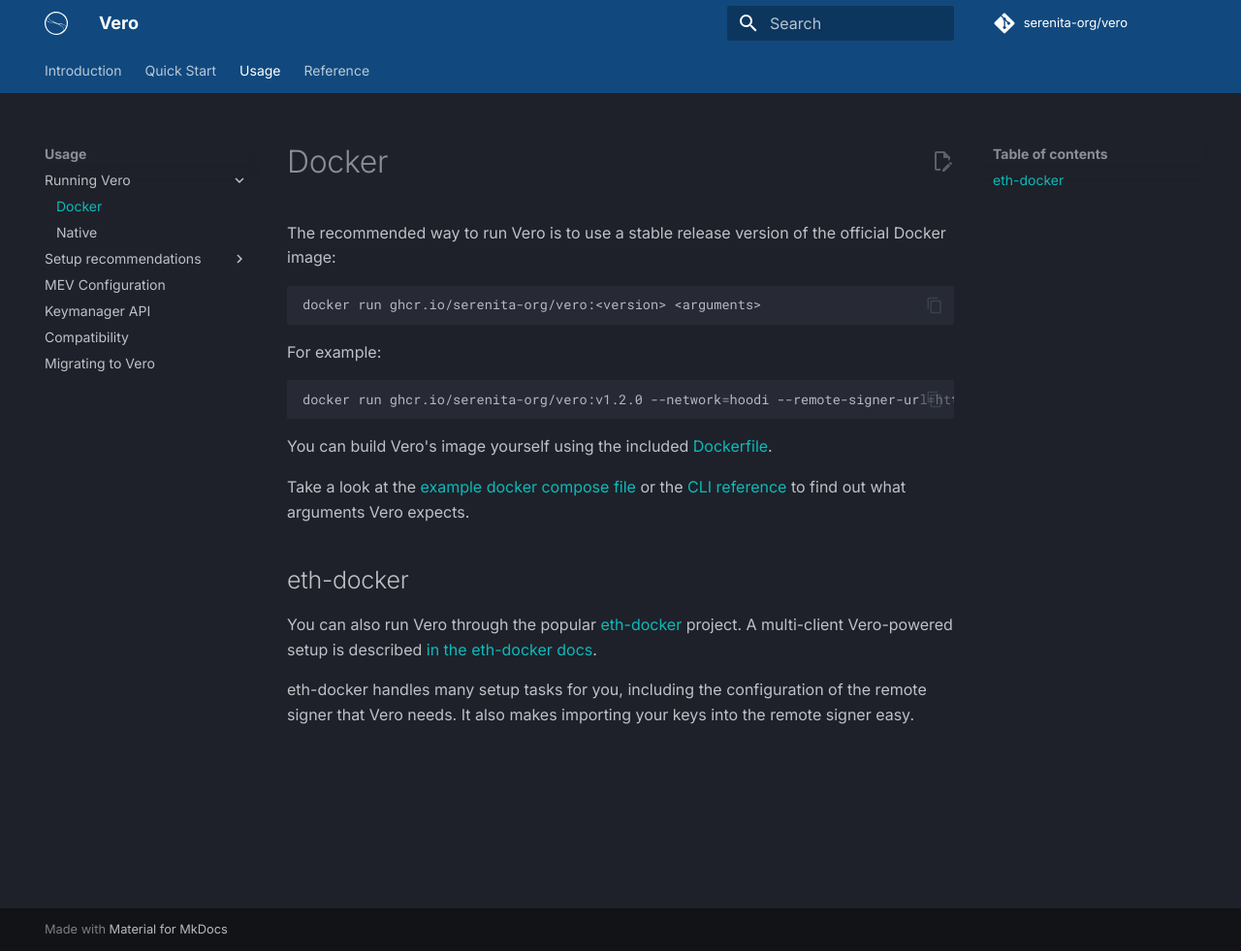
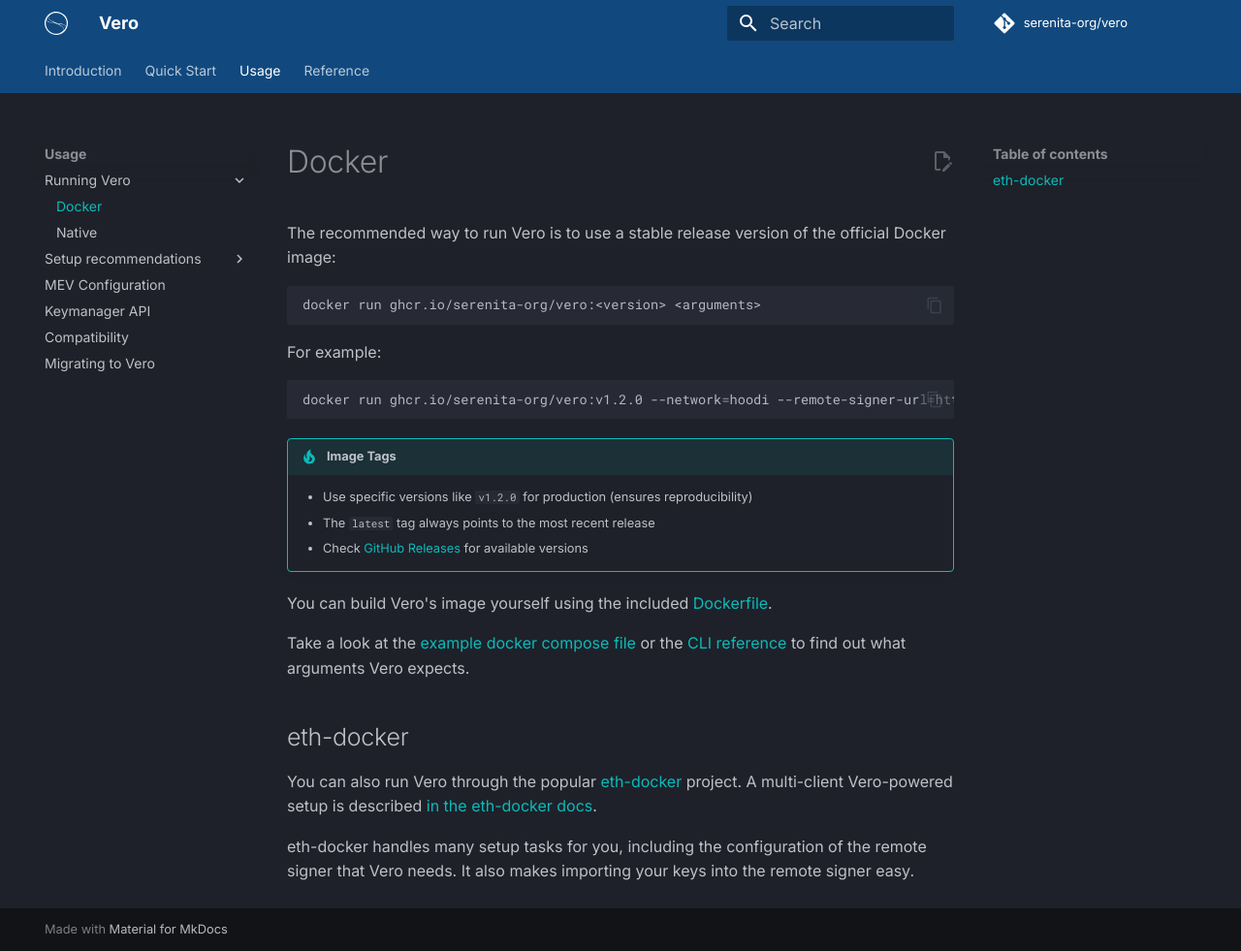
Before and after one commit to serenita-org/vero, an MkDocs documentation site: the page built from docs/docs/usage/running_vero/docker.md, in a window 1280 px wide and 981 px high. Shown: the whole window at 97% size. Built offline with MkDocs 1.6.1 and Material for MkDocs 9.7.7, drawn with Linux system fonts in a browser that asks for light colours; plug-ins that fetch from the network failed and are left out; comment, search, counter and statistics services are not loaded.

Commit message:
docs: add image tag guidance to Docker documentation
- Add tip box explaining image tag best practices
- Recommend specific versions for production use
- Document the 'latest' tag behavior
- Add link to GitHub Releases page

````diff
--- a/docs/docs/usage/running_vero/docker.md
+++ b/docs/docs/usage/running_vero/docker.md
@@ -10,6 +10,12 @@
 ```bash
 docker run ghcr.io/serenita-org/vero:v1.2.0 --network=hoodi --remote-signer-url=http://signer:9000 --beacon-node-urls=http://lodestar:5052 --fee-recipient=0x0000000000000000000000000000000000000000
 ```
+
+!!! tip "Image Tags"
+
+    - Use specific versions like `v1.2.0` for production (ensures reproducibility)
+    - The `latest` tag always points to the most recent release
+    - Check [GitHub Releases](https://github.com/serenita-org/vero/releases){:target="_blank"} for available versions
 
 You can build Vero's image yourself using the included
 [Dockerfile](https://github.com/serenita-org/vero/blob/master/Dockerfile){:target="_blank"}.
````
